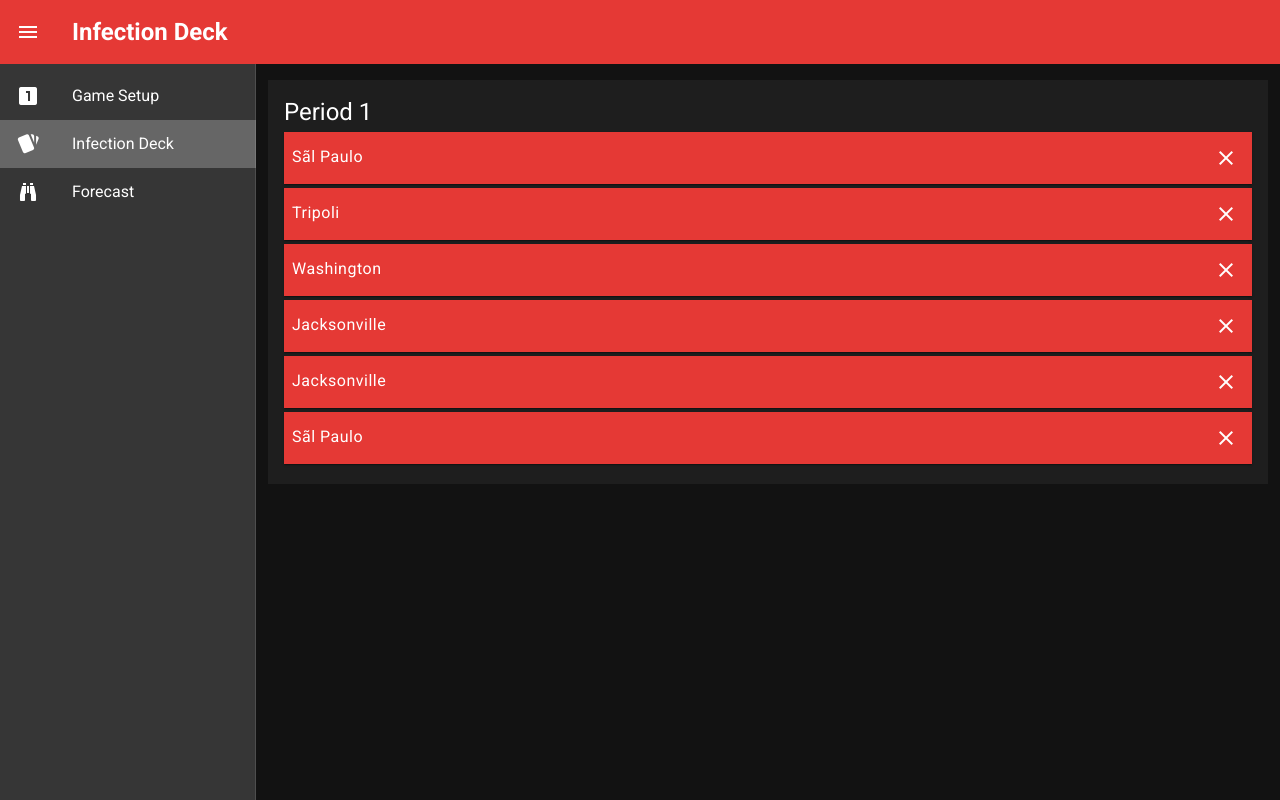
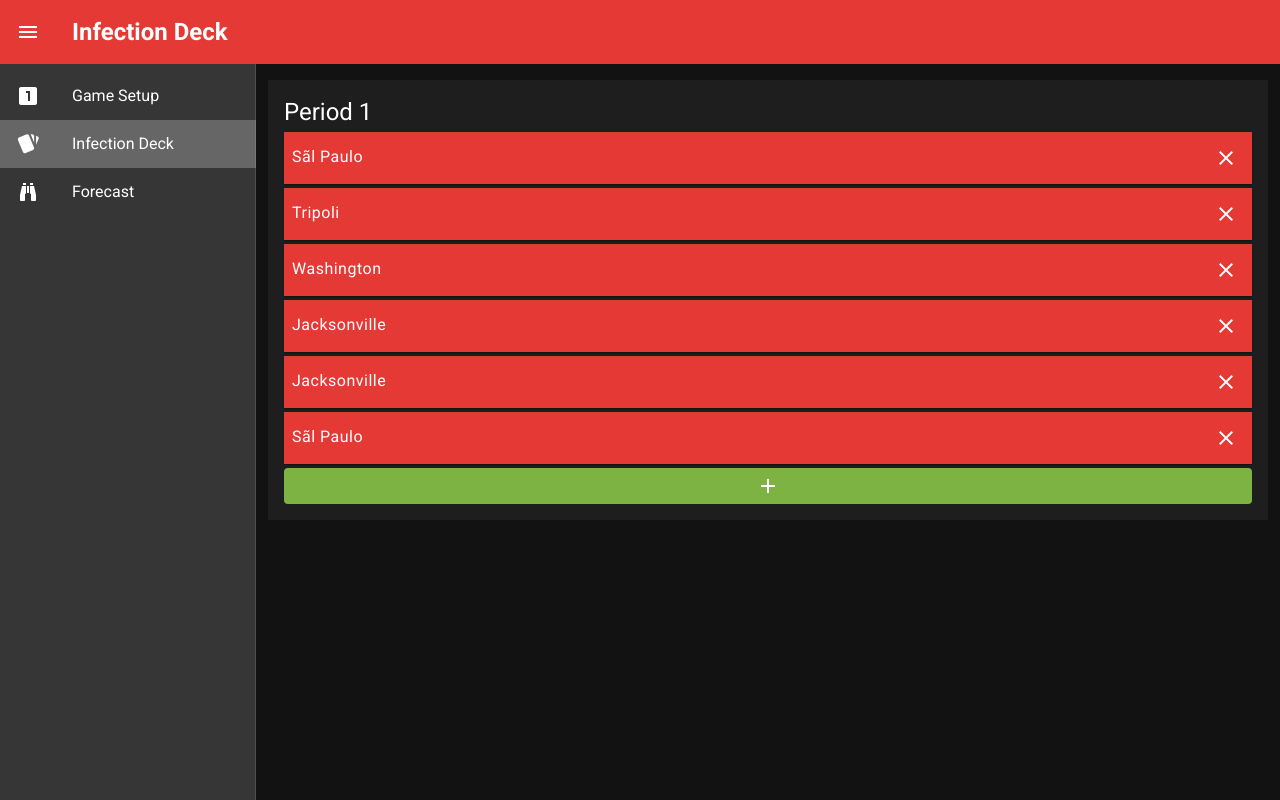
Before and after one commit to nxtman123/pandemic-infection-tracker, a Vue app: page /infection in a window 1280 px wide. Built offline with nearby package versions, Linux system fonts and the light colour scheme.

Commit message:
Put and Add Card button at the bottom of the peroid card

```diff
--- a/src/components/PeriodList.vue
+++ b/src/components/PeriodList.vue
@@ -6,6 +6,12 @@
       :key="index"
       :cityId="cityId"
     ></city-card>
+    <v-btn
+      depressed
+      color="secondary"
+      width="100%"
+      class="d-block"
+    ><v-icon>mdi-plus</v-icon></v-btn>
   </v-sheet>
 </template>
 
@@ -28,8 +34,7 @@ export default Vue.extend({
       return `Period ${this.period.id + 1}`;
     },
     cards() {
-      const a = this.period.cards.map((cityId, index) => ({ cityId, index }));
-      return a;
+      return this.period.cards.map((cityId, index) => ({ cityId, index }));
     },
   },
 });
```
